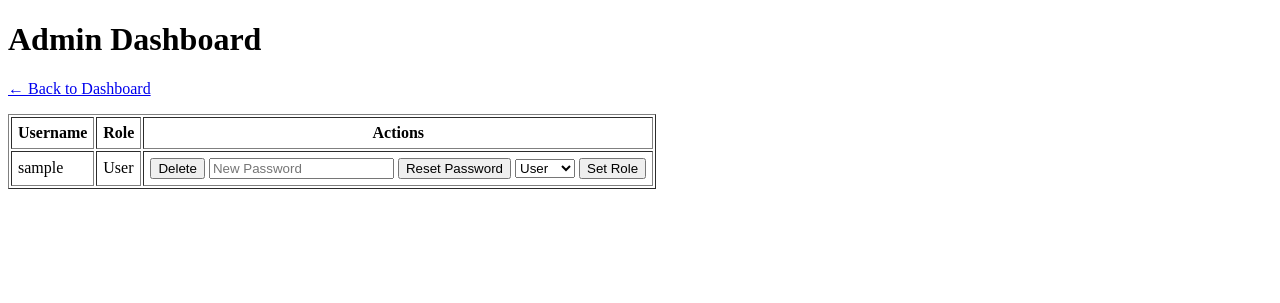
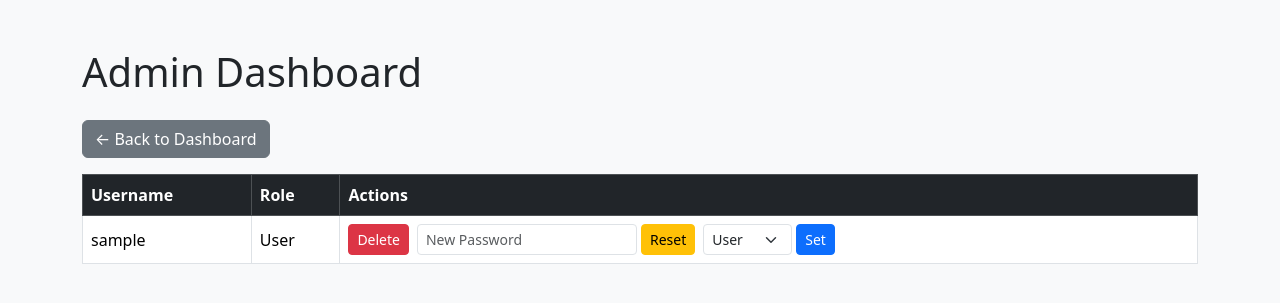
Before and after one commit to bcsanford/pws4u-dns-utility, a Python web app: template templates/admin.html in a window 1280 px wide. Shown: the top 303 px of the page. Run offline with Jinja, Linux system fonts and the light colour scheme; the template is opened without the code that fills it: most values are stand-ins (such as "Sample title", 1, 10 or a date in 2020).

Commit message:
Update admin.html

```diff
--- a/templates/admin.html
+++ b/templates/admin.html
@@ -5,16 +5,20 @@
 <head>
     <meta charset="UTF-8">
     <title>Admin Dashboard - PWS4U DNS Utility</title>
+    <link href="https://cdn.jsdelivr.net/npm/bootstrap@5.3.3/dist/css/bootstrap.min.css" rel="stylesheet">
 </head>
-<body>
-    <h1>Admin Dashboard</h1>
-    <p><a href="{{ url_for('main.dashboard') }}">← Back to Dashboard</a></p>
-    <table border="1" cellpadding="6">
-        <thead>
+<body class="bg-light">
+    <div class="container mt-5">
+        <h1 class="mb-4">Admin Dashboard</h1>
+        <a href="{{ url_for('main.dashboard') }}" class="btn btn-secondary mb-3">&larr; Back to Dashboard</a>
+
+        <div class="table-responsive">
+            <table class="table table-bordered table-hover align-middle bg-white">
+                <thead class="table-dark">
                     <tr>
-                <th>Username</th>
-                <th>Role</th>
-                <th>Actions</th>
+                        <th scope="col">Username</th>
+                        <th scope="col">Role</th>
+                        <th scope="col">Actions</th>
                     </tr>
                 </thead>
                 <tbody>
@@ -24,32 +28,38 @@
                             <td>{{ "Admin" if user.is_admin else "User" }}</td>
                             <td>
                                 {% if user.id != current_user.id %}
+                                    <div class="d-flex flex-wrap gap-2">
+
                                         <!-- Delete -->
-                        <form action="{{ url_for('admin.delete_user', user_id=user.id) }}" method="POST" style="display:inline;">
-                            <button type="submit" onclick="return confirm('Delete user {{ user.username }}?')">Delete</button>
+                                        <form action="{{ url_for('admin.delete_user', user_id=user.id) }}" method="POST" class="d-inline">
+                                            <button type="submit" class="btn btn-danger btn-sm" onclick="return confirm('Are you sure you want to delete {{ user.username }}?')">Delete</button>
                                         </form>
 
                                         <!-- Reset Password -->
-                        <form action="{{ url_for('admin.reset_password', user_id=user.id) }}" method="POST" style="display:inline;">
-                            <input type="password" name="new_password" placeholder="New Password" required>
-                            <button type="submit">Reset Password</button>
+                                        <form action="{{ url_for('admin.reset_password', user_id=user.id) }}" method="POST" class="d-inline d-flex align-items-center gap-1">
+                                            <input type="password" name="new_password" class="form-control form-control-sm" placeholder="New Password" required>
+                                            <button type="submit" class="btn btn-warning btn-sm">Reset</button>
                                         </form>
 
                                         <!-- Change Role -->
-                        <form action="{{ url_for('admin.set_role', user_id=user.id) }}" method="POST" style="display:inline;">
-                            <select name="role">
+                                        <form action="{{ url_for('admin.set_role', user_id=user.id) }}" method="POST" class="d-inline d-flex align-items-center gap-1">
+                                            <select name="role" class="form-select form-select-sm">
                                                 <option value="user" {% if not user.is_admin %}selected{% endif %}>User</option>
                                                 <option value="admin" {% if user.is_admin %}selected{% endif %}>Admin</option>
                                             </select>
-                            <button type="submit">Set Role</button>
+                                            <button type="submit" class="btn btn-primary btn-sm">Set</button>
                                         </form>
+
+                                    </div>
                                 {% else %}
-                        <em>(you)</em>
+                                    <span class="text-muted">(you)</span>
                                 {% endif %}
                             </td>
                         </tr>
                     {% endfor %}
                 </tbody>
             </table>
+        </div>
+    </div>
 </body>
 </html>
```
Lines whose indentation alone changed are shown as unchanged.
